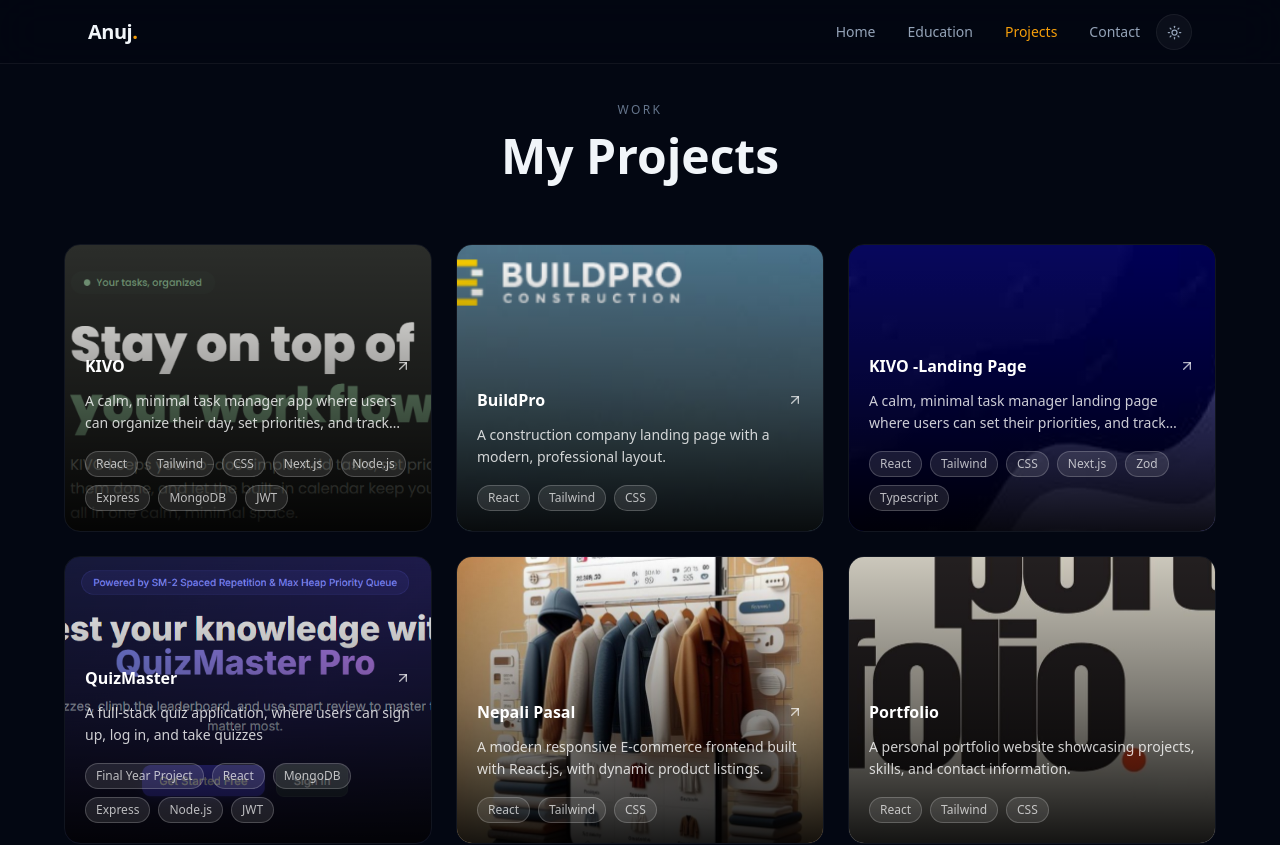
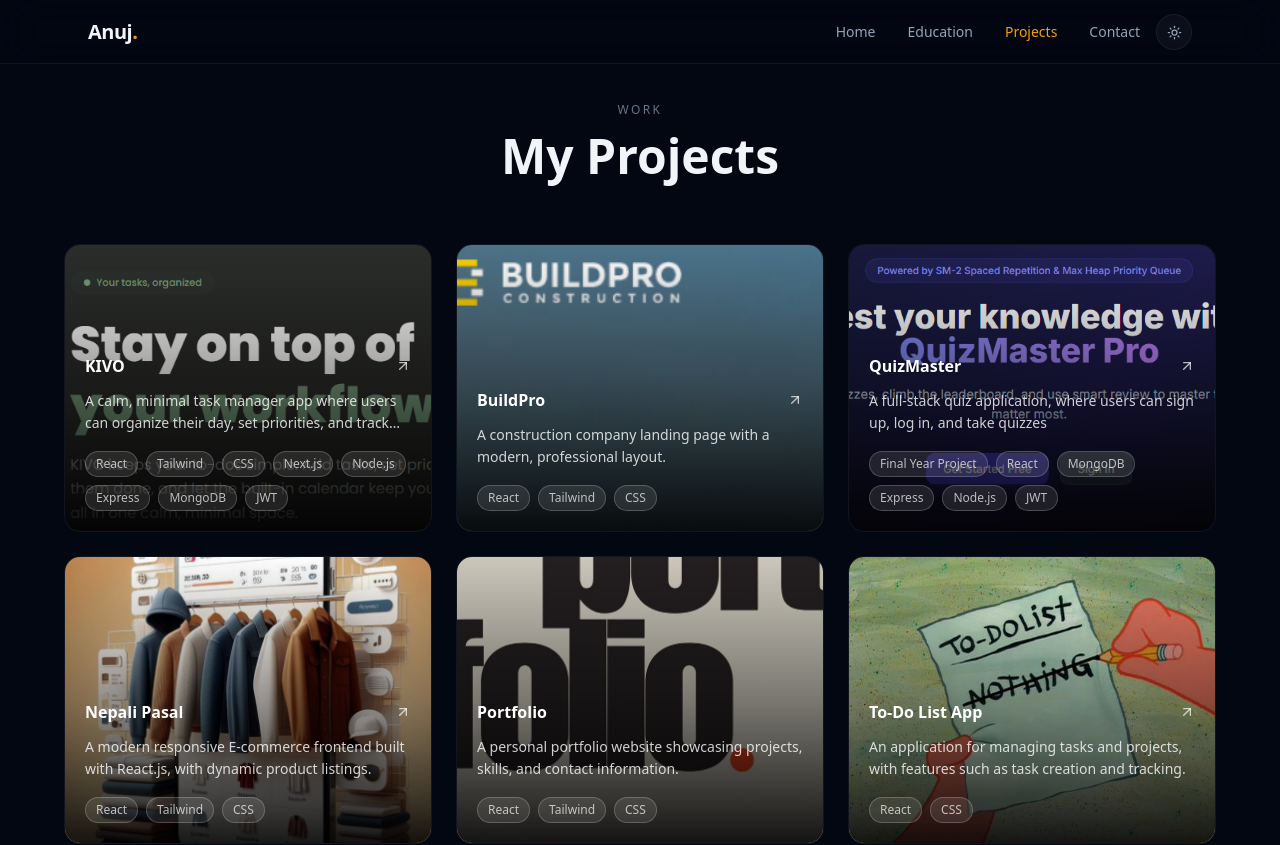
Before and after one commit to anujghimire07/Personal-Portfolio, a React (Vite) app: page /projects in a window 1280 px wide. Shown: the top 845 px of the page. Built offline with nearby package versions, Linux system fonts and the light colour scheme; a web font is replaced by a local one.

Commit message:
change in projects page

```diff
--- a/src/Components/MyProjects.jsx
+++ b/src/Components/MyProjects.jsx
@@ -15,13 +15,13 @@ const projects = [
     img: "Buildpro.png",
     link: "https://buildpro-a-landing-page.vercel.app/",
   },
-   {
-    title: "KIVO -Landing Page",
-    desc: "A calm, minimal task manager landing page where users can set their priorities, and track progress.",
-    tags: ["React", "Tailwind", "CSS", "Next.js", "Zod", "Typescript"],
-    img: "Kivolandingpage.jfif",
-    link: "https://kivo-landing-page-five.vercel.app/",
-  },
+  //  {
+  //   title: "KIVO -Landing Page",
+  //   desc: "A calm, minimal task manager landing page where users can set their priorities, and track progress.",
+  //   tags: ["React", "Tailwind", "CSS", "Next.js", "Zod", "Typescript"],
+  //   img: "Kivolandingpage.jfif",
+  //   link: "https://kivo-landing-page-five.vercel.app/",
+  // },
   {
     title: "QuizMaster",
     desc: "A full-stack quiz application, where users can sign up, log in, and take quizzes",
```
